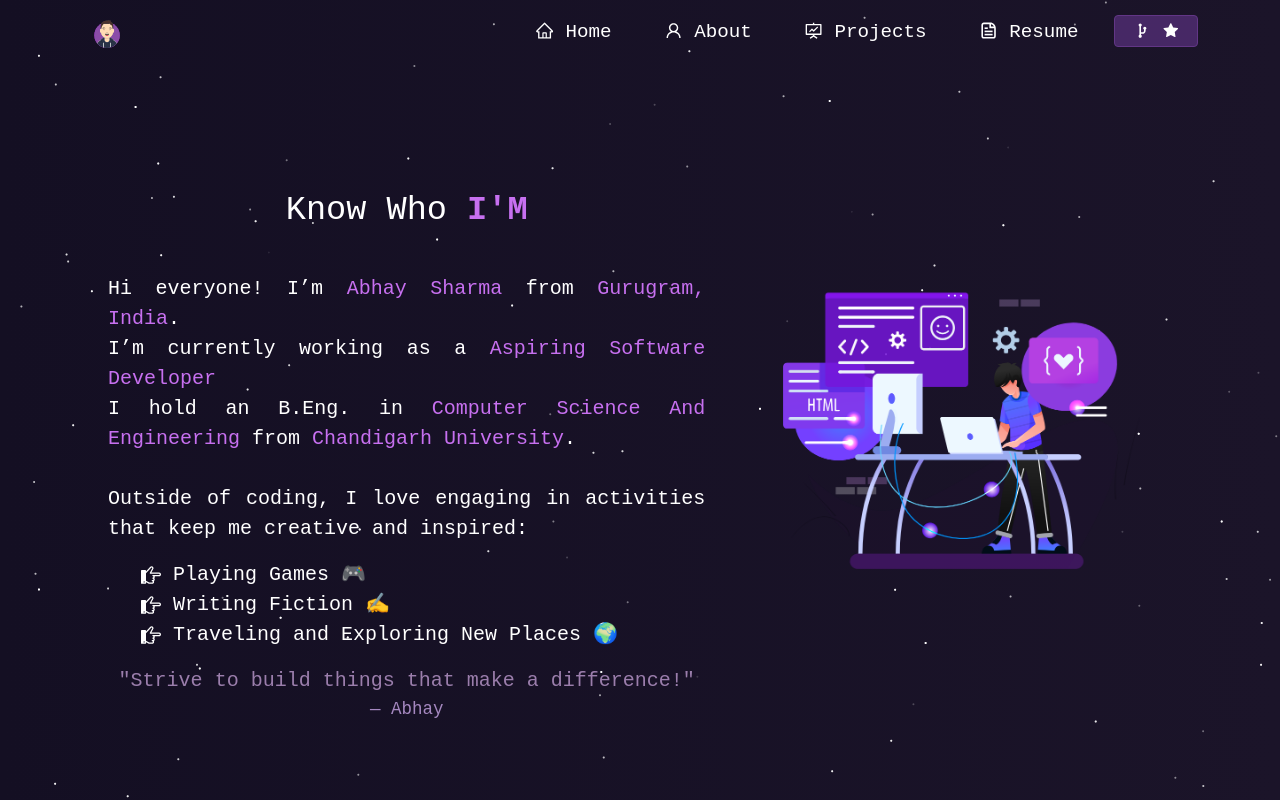
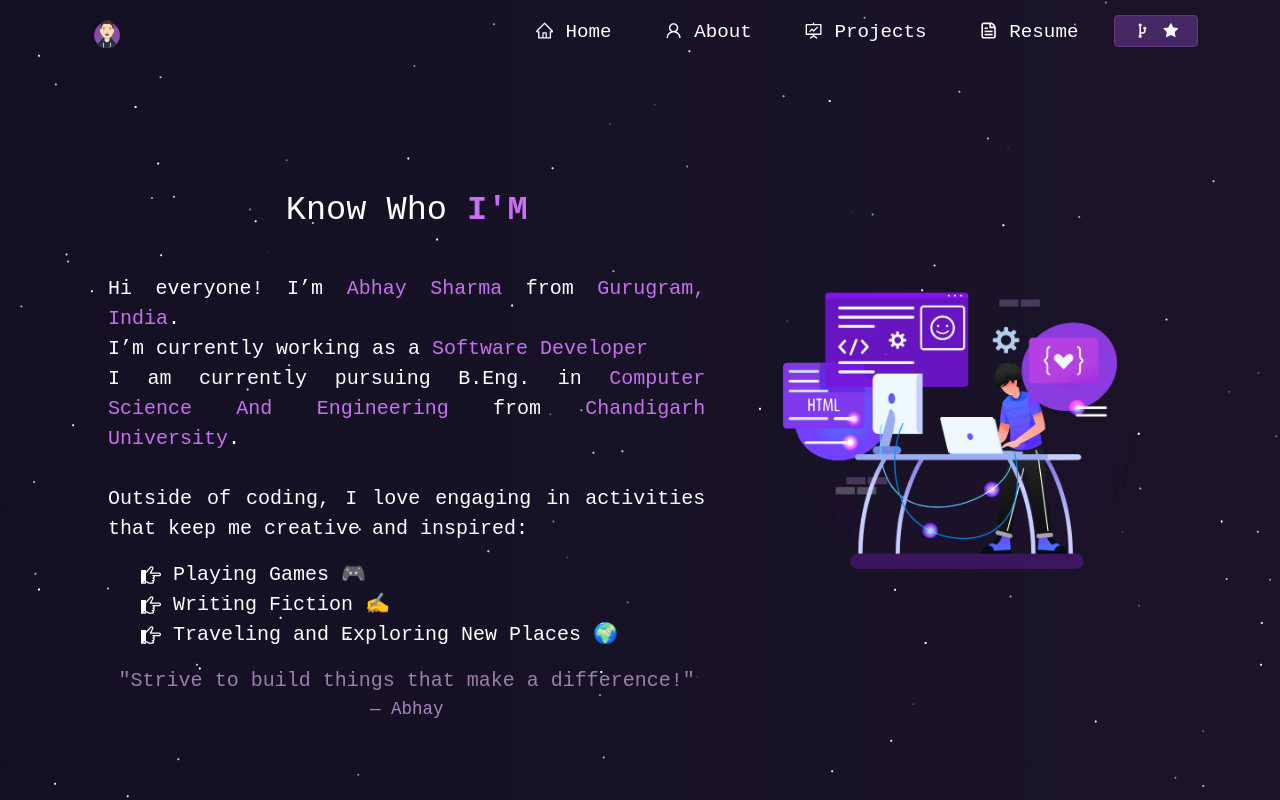
Before and after one commit to abhay-sharma-0608/Freelancing-Portfolio, a React (Create React App) app: page /about in a window 1280 px wide. Shown: the top 800 px of the page. Built offline with nearby package versions, Linux system fonts and the light colour scheme; a web font is replaced by a local one.

Commit message:
Updated AboutCard
Updated the title from 'Aspiring Software Developer' to 'Software Developer' and changed the description to reflect current studies.

```diff
--- a/src/components/About/AboutCard.js
+++ b/src/components/About/AboutCard.js
@@ -12,8 +12,8 @@ function AboutCard() {
             from <span className="purple">Gurugram, India</span>.
             <br />
             I’m currently working as a{" "}
-            <span className="purple">Aspiring Software Developer</span>
-            <br />I hold an B.Eng. in{" "}
+            <span className="purple">Software Developer</span>
+            <br />I am currently pursuing B.Eng. in{" "}
             <span className="purple">Computer Science And Engineering</span> from{" "}
             <span className="purple">Chandigarh University</span>.
             <br />
```
